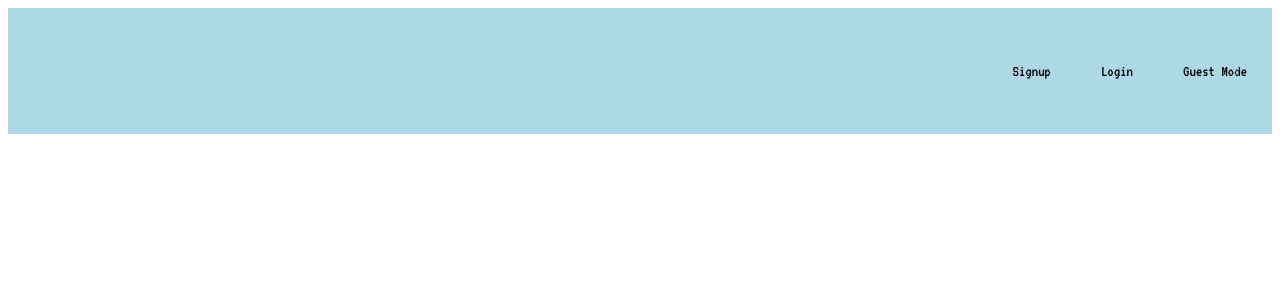
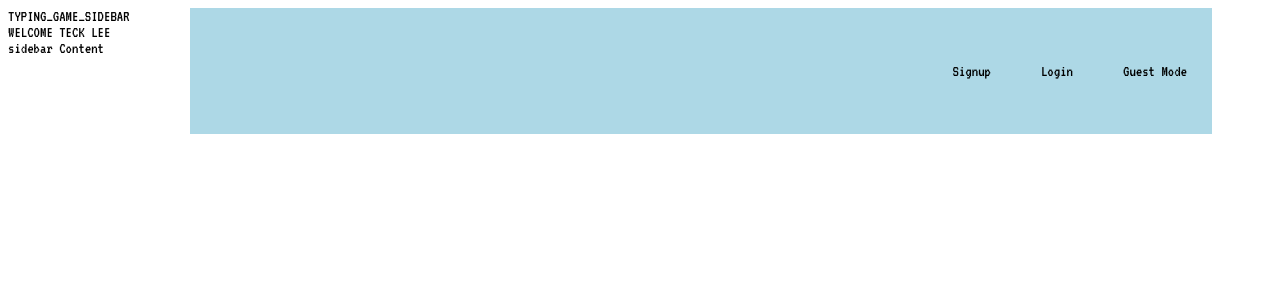
Before and after one commit to cisdell/type_better, a React (Create React App) app: page / in a window 1280 px wide. Shown: the top 300 px of the page. Built offline with nearby package versions, Linux system fonts and the light colour scheme.

Commit message:
more bare forms

```diff
--- a/src/App.tsx
+++ b/src/App.tsx
@@ -3,14 +3,16 @@ import React from "react";
 
 //components
 import Navbar from "./components/Navbar";
+import Sidebar from "./components/Sidebar";
 
 //styles
 import "./App.css";
 
 function App() {
   return (
-    <div className="container">
-      <div className="App">
+    <div className="App">
+      <Sidebar />
+      <div className="container">
         <Navbar />
       </div>
     </div>
--- /dev/null
+++ b/src/components/Profile.tsx
@@ -0,0 +1,7 @@
+import React from 'react'
+
+export default function Profile() {
+  return (
+    <div className="profile">WELCOME TECK LEE</div>
+  )
+}
--- a/src/components/Sidebar.tsx
+++ b/src/components/Sidebar.tsx
@@ -1,7 +1,14 @@
 import React from 'react'
+import Profile from './Profile'
 
 export default function Sidebar() {
   return (
-    <div>Sidebar</div>
+    <div className='Sidebar'>TYPING_GAME_SIDEBAR
+    <Profile/>
+      <div className="Sidebar-content">
+        sidebar Content
+
+      </div>
+    </div>
   )
 }
--- a/src/pages/gaming/Gaming.tsx
+++ b/src/pages/gaming/Gaming.tsx
@@ -1,5 +1,7 @@
 import React from 'react'
 
+let data: string[];
+data = ['hello','myname','is','Andrew','Cho','']
 export default function Gaming() {
   return (
     <div>Gaming</div>
```
Also changed, not shown: src/components/Sidebar.css (+8 -0 lines), src/components/TestForm.tsx (added, +7 -0 lines), src/pages/gaming/Results.tsx (added, +7 -0 lines), src/pages/login/Login.tsx (added, +7 -0 lines), src/pages/signup/Signup.tsx (added, +7 -0 lines), src/components/TestForm.css (added), src/pages/login/Login.css (added), src/pages/signup/Signup.css (added).
